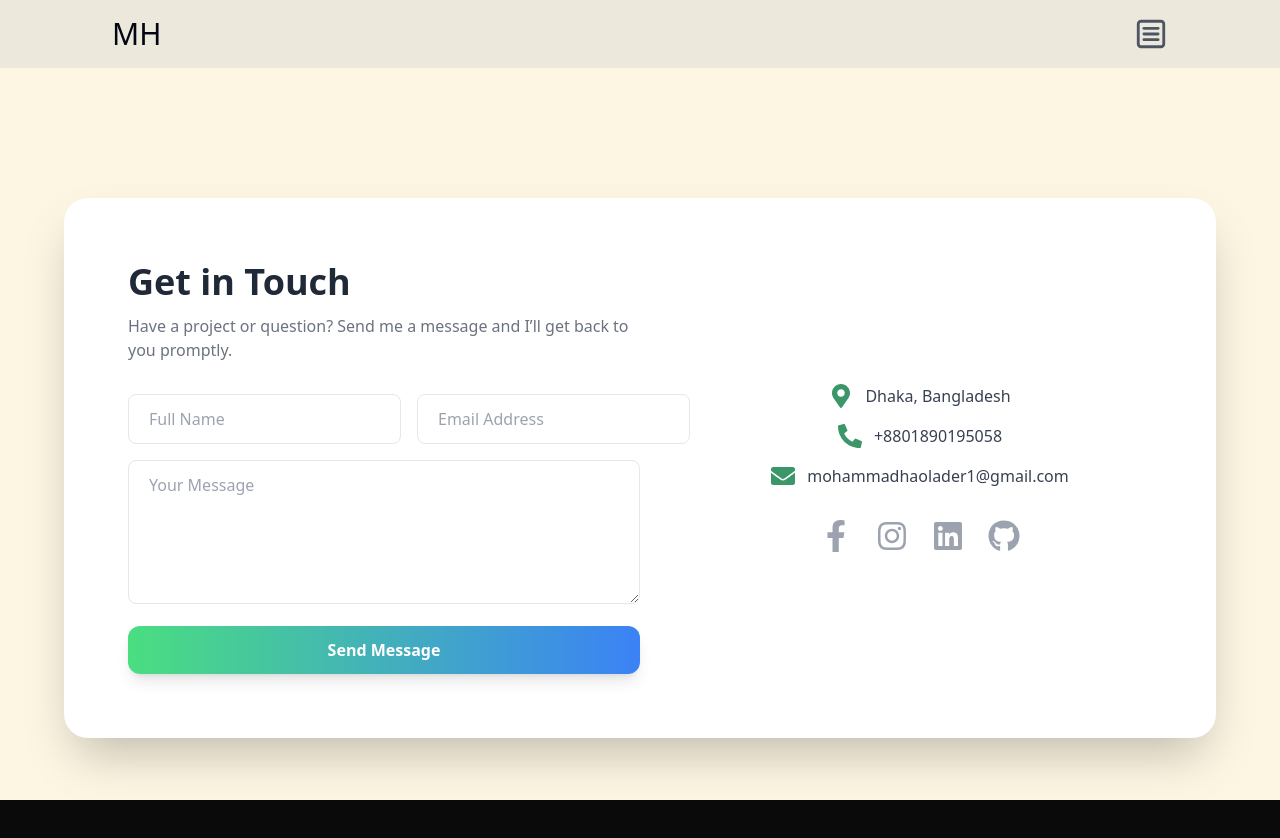
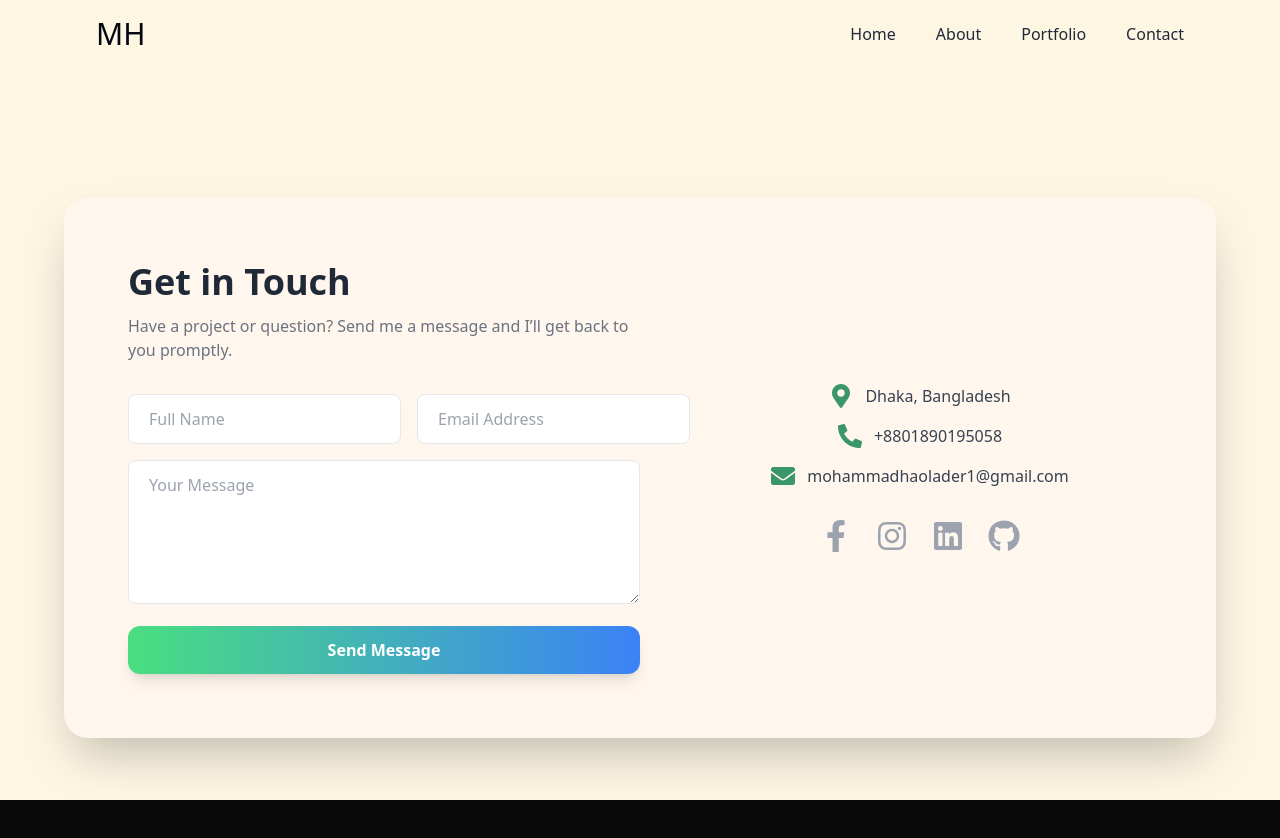
Before and after one commit to saadafahmed45/next-portfolio, a Next.js app: page /contact in a window 1280 px wide. Shown: the top 838 px of the page. Built offline with nearby package versions, Linux system fonts and the light colour scheme.

Commit message:
added come changes

```diff
--- a/src/app/about/page.jsx
+++ b/src/app/about/page.jsx
@@ -17,7 +17,7 @@ export default function AboutPage() {
   }, []);
 
   return (
-    <main className="bg-[#fdf6e3] text-gray-800">
+    <main className="bg-[#fdf6e3] text-gray-800" id="about">
       <div className="container mx-auto px-6 py-8 lg:py-24">
         {/* --- Page Level Heading (H1) --- */}
         <SectionHeader data-aos="fade-up" headerText="About Me" />
--- a/src/app/components/Hero.jsx
+++ b/src/app/components/Hero.jsx
@@ -16,7 +16,7 @@ const HeroPage = () => {
   }, []);
 
   return (
-    <section className="relative bg-[#EDE8DC] px-4 lg:px-20 py-20">
+    <section className="relative primary_bg_color px-4 lg:px-20 py-20">
       <div className="flex flex-col-reverse lg:flex-row items-center justify-between gap-12 max-w-7xl  mx-auto">
         {/* ---------- LEFT CONTENT ---------- */}
         <div className="flex-1 space-y-6 text-center lg:text-left">
--- a/src/app/components/PortfolioCard.jsx
+++ b/src/app/components/PortfolioCard.jsx
@@ -34,7 +34,7 @@ const PortfolioCard = ({ data }) => {
         <div className="p-6">
           <h3 className="text-xl font-bold mb-2">{data.title}</h3>
           <p className="text-gray-500 mb-4">
-            {data.description.slice(0, 80)}..
+            {data.description?.slice(0, 120)}..
           </p>
           <div className="flex flex-wrap gap-2">
             {data.technology?.map((tag, tagIndex) => (
--- a/src/app/components/Skills.jsx
+++ b/src/app/components/Skills.jsx
@@ -9,7 +9,6 @@ import {
   FaBootstrap,
   FaGitAlt,
   FaFigma,
-  FaPhotoshop,
   FaGithub,
   FaJsSquare,
   FaHtml5,
@@ -20,61 +19,47 @@ import {
   SiTailwindcss,
   SiExpress,
   SiMongodb,
-  SiPrisma,
-  SiPostgresql,
   SiMysql,
-  SiGraphql,
   SiFirebase,
-  SiFramer,
   SiWebflow,
 } from "react-icons/si";
 import SectionHeader from "./SectionHeader";
 
 const skillsData = [
-  // Frontend
   { name: "HTML", icon: <FaHtml5 className="text-orange-500" /> },
   { name: "CSS", icon: <FaCss3Alt className="text-blue-500" /> },
   { name: "JavaScript", icon: <FaJsSquare className="text-yellow-500" /> },
-  { name: "Tailwind CSS", icon: <SiTailwindcss className="text-blue-400" /> },
+  { name: "React.js", icon: <FaReact className="text-blue-400" /> },
+  { name: "Tailwind CSS", icon: <SiTailwindcss className="text-cyan-500" /> },
   { name: "Bootstrap", icon: <FaBootstrap className="text-purple-600" /> },
-  // { name: "Framer Motion", icon: <SiFramer className="text-pink-500" /> },
-  // { name: "Redux", icon: <FaReact className="text-blue-500" /> },
-
-  // Backend
   { name: "Node.js", icon: <FaNodeJs className="text-green-600" /> },
-  { name: "Express.js", icon: <SiExpress className="text-gray-800" /> },
-  { name: "Firebase", icon: <SiFirebase className="text-yellow-400" /> },
-  { name: "Shopify", icon: <FaShopify className="text-green-600" /> },
-
-  // Database
+  { name: "Express.js", icon: <SiExpress className="text-gray-700" /> },
   { name: "MongoDB", icon: <SiMongodb className="text-green-700" /> },
-  // { name: "Prisma", icon: <SiPrisma className="text-blue-500" /> },
-  // { name: "PostgreSQL", icon: <SiPostgresql className="text-blue-800" /> },
+  { name: "Firebase", icon: <SiFirebase className="text-yellow-500" /> },
+  { name: "Shopify", icon: <FaShopify className="text-green-500" /> },
   { name: "MySQL", icon: <SiMysql className="text-blue-600" /> },
-  // { name: "GraphQL", icon: <SiGraphql className="text-pink-500" /> },
-  { name: "Database", icon: <FaDatabase className="text-orange-500" /> },
-
-  // Tools & Design
   { name: "Git", icon: <FaGitAlt className="text-red-500" /> },
   { name: "GitHub", icon: <FaGithub className="text-gray-800" /> },
   { name: "NPM", icon: <FaNpm className="text-red-600" /> },
   { name: "Figma", icon: <FaFigma className="text-purple-600" /> },
-  { name: "Webflow", icon: <SiWebflow className="text-purple-500" /> }, // Added Webflow
+  { name: "Webflow", icon: <SiWebflow className="text-indigo-500" /> },
+  { name: "Database", icon: <FaDatabase className="text-orange-500" /> },
 ];
 
 const Skills = () => {
   return (
-    <section className="bg-[#fdf6e3] py-20">
+    <section className="bg-[#fdf6e3] py-20 overflow-hidden">
       <div className="container mx-auto px-6">
-        <SectionHeader data-aos="fade-up" headerText="My Skills" />
+        <SectionHeader headerText="My Skills" />
 
-        <div className="grid grid-cols-2 sm:grid-cols-3 md:grid-cols-8 gap-8 mt-12">
-          {skillsData.map((skill, index) => (
+        {/* Marquee wrapper */}
+        <div className="relative mt-12 overflow-hidden">
+          <div className="flex gap-8 animate-marquee">
+            {/* Repeat skills to create infinite scroll effect */}
+            {[...skillsData, ...skillsData].map((skill, index) => (
               <div
                 key={index}
-              className="flex flex-col items-center justify-center p-6 bg-white rounded-2xl shadow-lg hover:scale-105 hover:shadow-2xl transition-transform duration-300 cursor-pointer"
-              data-aos="fade-up"
-              data-aos-delay={index * 50}
+                className="flex flex-col items-center justify-center min-w-[160px] p-6 bg-white rounded-xl shadow-sm hover:scale-105 transition-transform duration-300 cursor-pointer"
               >
                 <div className="text-5xl mb-4">{skill.icon}</div>
                 <p className="text-lg font-medium text-gray-800 text-center">
@@ -84,6 +69,7 @@ const Skills = () => {
             ))}
           </div>
         </div>
+      </div>
     </section>
   );
 };
--- a/src/app/contact/page.jsx
+++ b/src/app/contact/page.jsx
@@ -43,8 +43,11 @@ const ContactPage = () => {
   };
 
   return (
-    <div className="min-h-screen bg-[#fdf6e3] flex justify-center items-center px-4 lg:px-16 py-12">
-      <section className="w-full max-w-6xl bg-white rounded-3xl shadow-2xl p-8 lg:p-16 flex flex-col lg:flex-row gap-12">
+    <div
+      id="contact"
+      className=" min-h-screen bg-[#fdf6e3] flex justify-center items-center px-4 lg:px-16 py-12"
+    >
+      <section className="w-full max-w-6xl bg-orange-50 rounded-3xl shadow-2xl p-8 lg:p-16 flex flex-col lg:flex-row gap-12">
         {/* Contact Form */}
         <div className="lg:w-1/2">
           <h1 className="text-4xl font-bold text-gray-800 mb-3">
--- a/src/app/globals.css
+++ b/src/app/globals.css
@@ -5,11 +5,13 @@
 body {
   background-color: #ede8dc;
 }
+
 .fadeIn {
   display: inline-block;
   opacity: 0;
   animation: fadeIn 0.5s ease-in forwards;
 }
+
 .no-visible-scrollbar {
   scrollbar-width: none;
   -ms-overflow-style: none;
@@ -19,11 +21,42 @@ body {
 .no-visible-scrollbar::-webkit-scrollbar {
   display: none;
 }
+
 @keyframes fadeIn {
   from {
     opacity: 0;
   }
+
   to {
     opacity: 1;
   }
 }
+
+
+.primary_bg_color {
+  background: #fdf6e3;
+}
+
+
+
+@keyframes marquee {
+  0% {
+    transform: translateX(0%);
+  }
+
+  100% {
+    transform: translateX(-50%);
+  }
+}
+
+.animate-marquee {
+  display: flex;
+  width: max-content;
+  animation: marquee 30s linear infinite;
+}
+
+
+html {
+  scroll-behavior: smooth;
+  /* scroll-padding-top: 80px; */
+}
--- a/src/app/layout.js
+++ b/src/app/layout.js
@@ -38,7 +38,7 @@ export default function RootLayout({ children }) {
   return (
     <html lang="en">
       <body
-        className={`${geistSans.variable} ${geistMono.variable} antialiased`}
+        className={`${geistSans.variable} ${geistMono.variable} antialiased primary_bg_color`}
       >
         <FullScreenNavbar />
         {/* <Navbar /> */}
--- a/src/app/shared/FullScreenNavbar .jsx
+++ b/src/app/shared/FullScreenNavbar .jsx
@@ -1,7 +1,7 @@
 "use client";
 import React, { useState } from "react";
 import { motion, AnimatePresence } from "framer-motion";
-import { Menu, SquareMenu, X } from "lucide-react";
+import { SquareMenu, X } from "lucide-react";
 import Link from "next/link";
 
 const FullScreenNavbar = () => {
@@ -11,9 +11,9 @@ const FullScreenNavbar = () => {
 
   const menuItems = [
     { href: "/", label: "Home" },
-    { href: "/about", label: "About" },
-    { href: "/portfolio", label: "portfolio" },
-    { href: "/contact", label: "Contact" },
+    { href: "#about", label: "About" },
+    { href: "/portfolio", label: "Portfolio" },
+    { href: "#contact", label: "Contact" },
   ];
 
   const menuVariants = {
@@ -42,25 +42,40 @@ const FullScreenNavbar = () => {
   };
 
   return (
-    <nav className="relative z-50 px-2 lg:px-24">
-      <div className=" top-0 left-0 right-0 bg-transparent  p-4">
+    <nav className="relative z-50 px-4 lg:px-24 py-4 primary_bg_color">
       <div className="flex justify-between items-center">
-          <Link href={"/"} className="text-3xl font-extralight text-gray-950">
+        {/* Left Side Logo */}
+        <Link href="/" className="text-3xl font-extralight text-gray-950">
           MH
         </Link>
+
+        {/* Center Menu (Visible only on desktop) */}
+        <ul className="hidden md:flex space-x-10 text-gray-800 font-medium">
+          {menuItems.map((item) => (
+            <li key={item.href}>
+              <Link
+                href={item.href}
+                className="hover:text-gray-600 transition-colors duration-200"
+              >
+                {item.label}
+              </Link>
+            </li>
+          ))}
+        </ul>
+
+        {/* Right Side Mobile Menu Button */}
         <motion.button
           onClick={toggleMenu}
-            className="text-gray-600 hover:text-gray-900"
+          className="md:hidden text-gray-600 hover:text-gray-900"
           whileHover={{ scale: 1.1 }}
           whileTap={{ scale: 0.9 }}
           aria-label={isOpen ? "Close menu" : "Open menu"}
         >
           <SquareMenu size={34} />
-            {/* {isOpen ? <X size={34} /> : <SquareMenu size={34} />} */}
         </motion.button>
       </div>
-      </div>
 
+      {/* Fullscreen Overlay for Mobile */}
       <AnimatePresence>
         {isOpen && (
           <motion.div
@@ -72,13 +87,14 @@ const FullScreenNavbar = () => {
           >
             <motion.button
               onClick={toggleMenu}
-              className="absolute px-2 lg:px-24 top-4 right-4 text-white hover:text-gray-200"
+              className="absolute top-6 right-6 text-white hover:text-gray-200"
               whileHover={{ scale: 1.1 }}
               whileTap={{ scale: 0.9 }}
               aria-label="Close menu"
             >
               <X size={34} />
             </motion.button>
+
             <motion.ul className="text-center">
               {menuItems.map((item, index) => (
                 <motion.li
@@ -92,7 +108,7 @@ const FullScreenNavbar = () => {
                 >
                   <Link
                     href={item.href}
-                    className="text-3xl hover:text-gray-400 hover:font-semibold transition-colors duration-200 block"
+                    className="text-3xl hover:text-gray-400 transition-colors duration-200 block"
                     onClick={toggleMenu}
                   >
                     {item.label}
```
Lines whose indentation alone changed are shown as unchanged.
